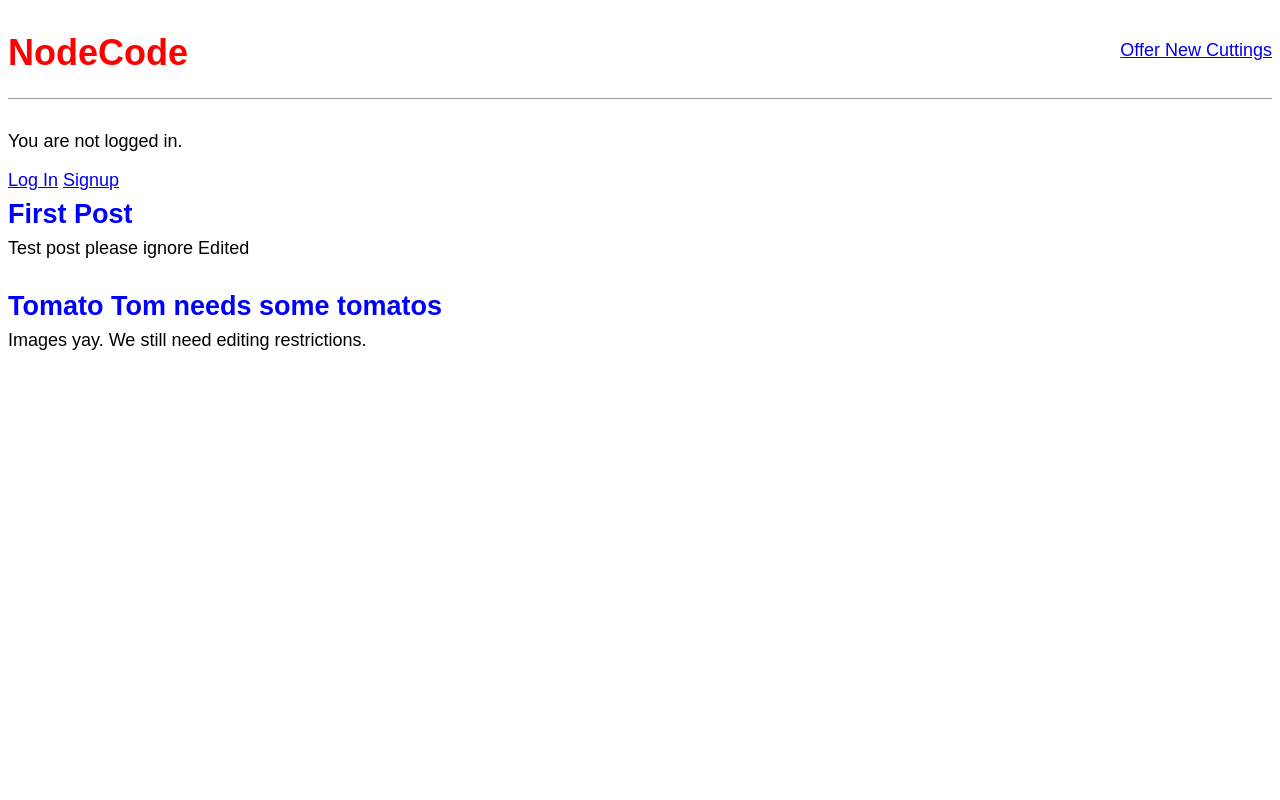
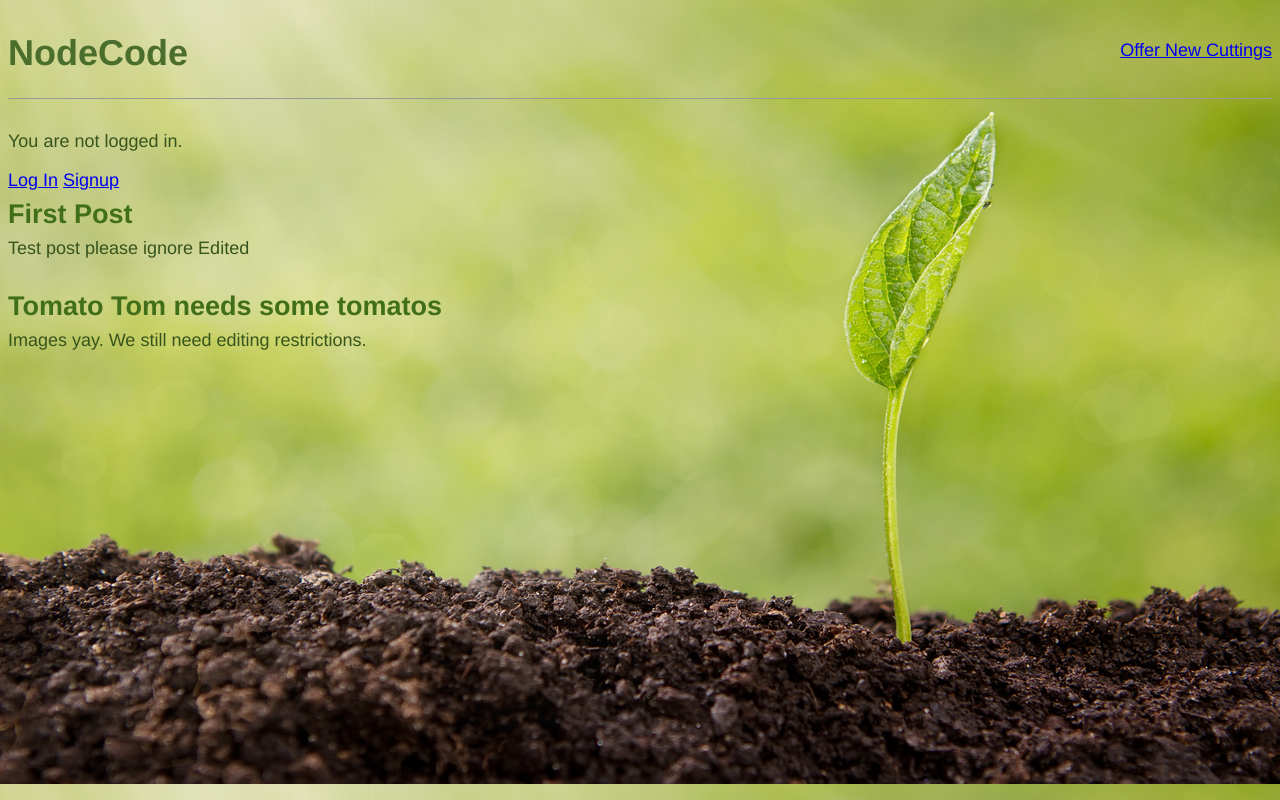
Before and after one commit to JustOneByteAtATime/NodeCode, a Django app: page / in a window 1280 px wide. Run offline with Django 3.2, Linux system fonts and the light colour scheme; data comes from the database, SQL or seed files in the repository.

Commit message:
some styling

```diff
--- a/static/css/base.css
+++ b/static/css/base.css
@@ -1,6 +1,7 @@
 body {
-    font-family: 'Source Sans Pro', sans-serif;
+    font-family: 'Helvetica', sans-serif;
     font-size: 18px;
+    background-image: url("funplants3.jpeg");
 }
 
 header {
@@ -10,8 +11,24 @@
 }
 
 header h1 a {
-    color: red;
+    color: #4b6e2c;
     text-decoration: none;
+}
+p {
+    color: #37541d;
+}
+
+h1 {
+    color: #416e19
+}
+
+a:hover {
+  color: #416e19;
+  background-color: transparent;
+}
+
+a:active {
+  color: #416e19;
 }
 
 .nav-left {
@@ -19,6 +36,7 @@
 }
 
 .nav-right {
+    color: #416e19;
     display: flex;
     padding-top: 2rem;
 }
@@ -33,7 +51,7 @@
 
 .post-entry h2 a,
 .post-entry h2 a:visited {
-    color: blue;
+    color: #416e19;
     text-decoration: none;
 }
 
@@ -43,5 +61,5 @@
 }
 
 .post-entry h2 a:hover {
-    color: red;
+    color: #416e19;
 }
--- a/templates/base.html
+++ b/templates/base.html
@@ -12,7 +12,7 @@
                     <h1><a href="{% url 'home' %}">NodeCode</a></h1>
                 </div>
                 <div class="nav-right">
-                    <a href="{% url 'post_new' %}">Offer New Cuttings</a>
+                    <a href="{% url 'post_new' %}"style=color: #416e19>Offer New Cuttings</a>
                 </div>
             </header>
             {% if user.is_authenticated %}
```
Also changed, not shown: static/css/funplants3.jpeg (added), 2 other files.
